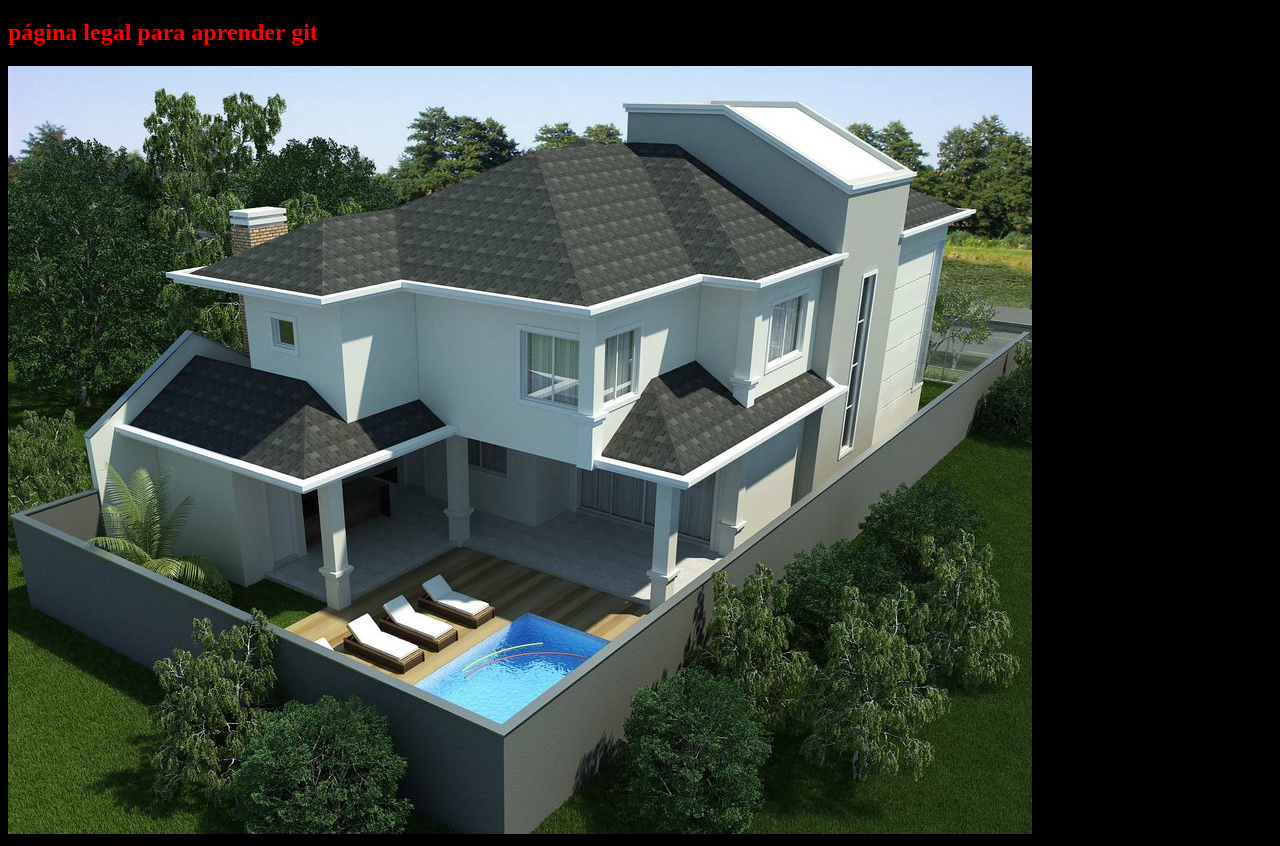
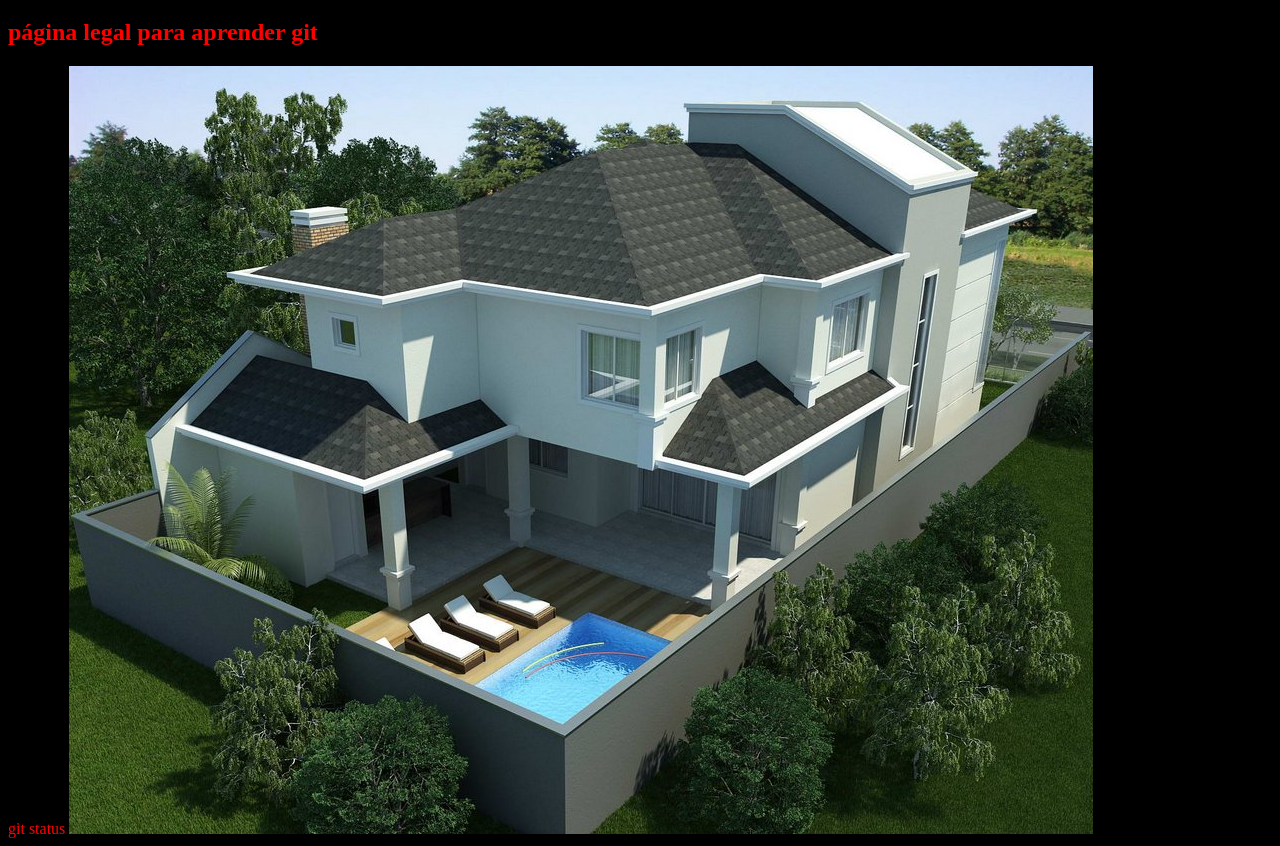
Before and after one commit to jalisonSantos/teste-github, a plain HTML site: page index.html in a window 1280 px wide. Shown: the part 61-907 px from the top of the page. Drawn offline with Linux system fonts and the light colour scheme.

```diff
--- a/index.html
+++ b/index.html
@@ -10,7 +10,8 @@
 <body style="background-color:black; color:red">
     <h1>!projeto legal!</h1>
     <h2>página legal para aprender git</h2>
-    <div class="margin:10%; border:2px solid #c8c8c8">
+    <div class="margin:10%; border:2px solid #c8c8c8">git status
+
 <img src="casa.jpg">
 
     </div>
```
